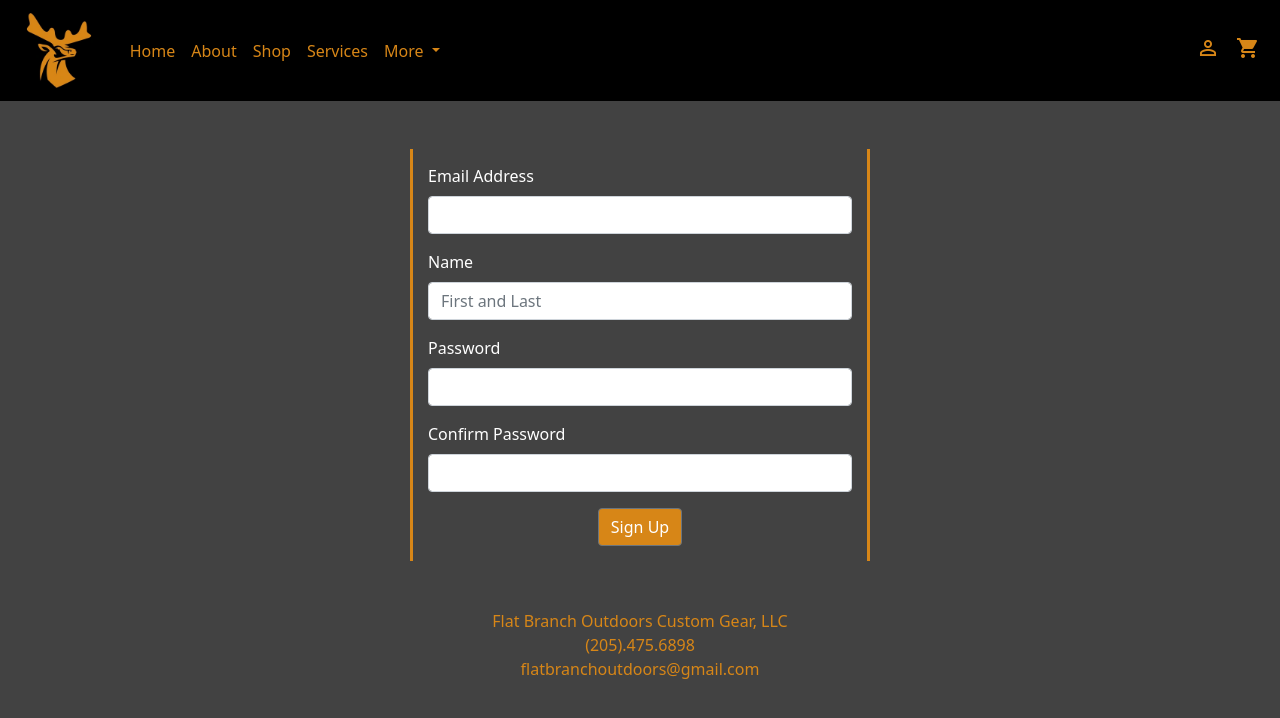
After one commit to calebed/fbo, a PHP site: page /signup.php in a window 1280 px wide. The commit adds this page. Shown: the top 718 px of the page. Run offline with PHP 8.4, Linux system fonts and the light colour scheme.

Commit message:
added signup page and Customer model

```diff
--- /dev/null
+++ b/models/Customer.php
@@ -0,0 +1,40 @@
+<?php
+	include('Dbh.php');
+
+	class Customer extends Dbh{
+		private $email;
+		private $name;
+
+		public function __construct($name, $email) {
+			$this->name = $name;
+			$this->email = $email;
+		}
+
+		public function getName() {
+			return $this->name;
+		}
+
+		public function getEmail() {
+			return $this->email;
+		}
+
+		public static function doesEmailExist($email) {
+			return true;
+		}
+
+		public static function saveCustomer($email, $name, $password) {
+			$conn = mysqli_connect('localhost', 'caleb', 'password', 'flartbranchoutdoors');
+			$sEmail = mysqli_escape_string($conn, $email);
+			$sName = mysqli_escape_string($conn, $name);
+			$sPassword = mysqli_escape_string($conn, $password);
+			$sql = "INSERT INTO customers(email, name, password) VALUES('$sEmail', '$sName', '$sPassword')";
+
+			if(mysqli_query($conn, $sql)){
+				header("Location: index.php");
+			} else {
+				//FAIL
+			}
+		}
+
+	}
+?>
--- /dev/null
+++ b/models/Dbh.php
@@ -0,0 +1,16 @@
+<?php
+	class Dbh {
+
+		private $conn;
+
+		public function __construct() {
+			$this->conn = mysqli_connect('localhost', 'caleb', 'password', 'flartbranchoutdoors');
+
+			if(!$conn) {
+				echo 'Connection error: ' + mysqli_connect_error();
+			}
+		}
+
+
+	}
+?>
--- /dev/null
+++ b/signup.php
@@ -0,0 +1,77 @@
+<?php
+	include('./models/Customer.php');
+	$errors = array('email' =>'', 'name' => '', 'password' => '', 'password_confirm' => '');
+
+	if(isset($_POST['submit'])) {
+		if(empty($_POST['email'])) {
+			$errors['email'] = 'You must provide an email.';
+		} else {
+			$email = $_POST['email'];
+			if(!filter_var($email, FILTER_VALIDATE_EMAIL)){
+				$errors['email'] = 'The email must be a valid email address';
+			}
+		}
+
+		if(empty($_POST['customer_name'])) {
+			$errors['name'] = 'A name is required to sign up.';
+		} else {
+			$name = $_POST['customer_name'];
+			if(!preg_match('/^[a-zA-z\s]+$/', $name)) {
+				$errors['name'] = 'Your name can only contain letters and spaces.';
+			}
+		}
+
+		if(empty($_POST['password'])) {
+			$errors['password'] = 'You must enter a password';
+		}
+
+		if(empty($_POST['password_confirm'])) {
+			$errors['password_confirm'] = 'You must confirm your password';
+		}
+
+		if($_POST['password'] != $_POST['password_confirm']) {
+			$errors['password_confirm'] = 'Your passwords do not match!';
+		}
+
+		$hashed_password = password_hash($_POST['password'], PASSWORD_DEFAULT);
+		echo $hashed_password;
+		if(array_filter($errors)) {
+			//
+		} else {
+			Customer::saveCustomer($_POST['email'], $_POST['customer_name'], $hashed_password);
+			//header('Location: index.php');
+		}
+
+	}
+?>
+
+
+<?php include("./views/header.php") ?>
+
+<form class="container-fluid brand-side-borders justify-content-center mt-5 mb-5" style="max-width: 460px !important; padding: 15px;" action="signup.php" 	method="POST">
+	<div class="mb-3">
+		<label for="signupInputEmail" class="form-label" style="color:white !important;">Email Address</label>
+		<input name="email" type="email" class="form-control" id="signupInputEmail" aria-describedby="emailHelp">
+		<div style="color: red;"><?php echo $errors['email'] ?></div>
+	</div>
+	<div class="mb-3">
+		<label for="signupName" class="form-label" style="color:white !important;">Name</label>
+		<input name="customer_name" type="text" class="form-control" id="signupName" placeholder="First and Last">
+		<div style="color: red;"><?php echo $errors['name'] ?></div>
+	</div>
+	<div class="mb-3">
+		<label for="signupInputPassword1" class="form-label" style="color:white !important;">Password</label>
+		<input name="password" type="password" class="form-control" id="signupInputPassword1">
+		<div style="color: red;"><?php echo $errors['password'] ?></div>
+	</div>
+	<div class="mb-3">
+		<label for="signupInputPassword2" class="form-label" style="color:white !important;">Confirm Password</label>
+		<input name="password_confirm" type="password" class="form-control" id="signupInputPassword2">
+		<div style="color: red;"><?php echo $errors['password_confirm'] ?></div>
+	</div>
+	<div style="text-align: center !important;">
+    	<input name="submit" type="submit" value="Sign Up" class="btn btn-secondary" style="background-color: #D78617;"></input>
+  	</div>
+</form>
+
+<?php include("./views/footer.php") ?>
```
Also changed, not shown: login.php (+4 -4 lines).
